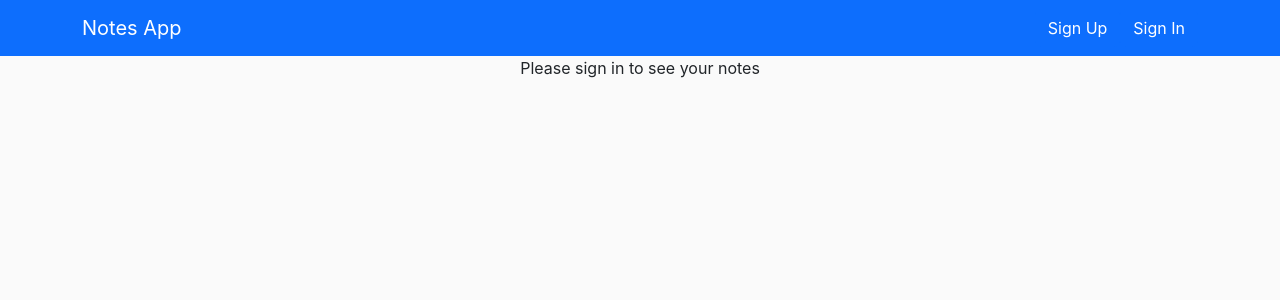
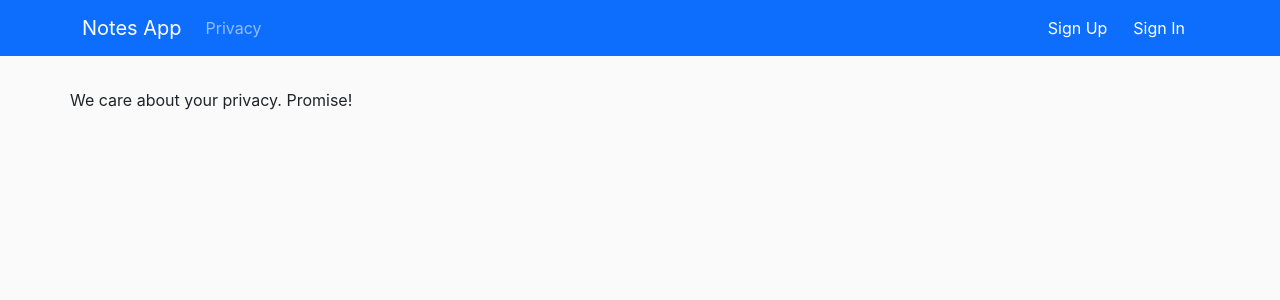
Before and after one commit to claudiaaziz/NoteIt, a React (Create React App) app in the folder frontend/: page /privacy in a window 1280 px wide. Shown: the top 300 px of the page. Built offline with nearby package versions, Linux system fonts and the light colour scheme; no server answers.

Commit message:
Add static pages - privacy page, not found page

```diff
--- a/frontend/package.json
+++ b/frontend/package.json
@@ -17,6 +17,7 @@
     "react-dom": "^18.2.0",
     "react-hook-form": "^7.51.4",
     "react-icons": "^5.2.0",
+    "react-router-dom": "^6.23.0",
     "react-scripts": "5.0.1",
     "typescript": "^4.9.5",
     "web-vitals": "^2.1.4"
--- a/frontend/src/App.tsx
+++ b/frontend/src/App.tsx
@@ -1,13 +1,15 @@
 import { useEffect, useState } from 'react';
-import { Container } from 'react-bootstrap';
-import styles from './styles/NotePage.module.css';
 import SignUpModal from './components/session/SignUpModal';
 import SignInModal from './components/session/SignInModal';
 import NavBar from './components/navbar/NavBar';
 import { User } from './models/user';
 import * as NotesApi from './network/notes_api';
-import SignedInView from './components/notes/SignedInView';
-import SignedOutView from './components/notes/SignedOutView';
+import { BrowserRouter, Route, Routes } from 'react-router-dom';
+import { Container } from 'react-bootstrap';
+import NotesPage from './pages/NotesPage';
+import PrivacyPage from './pages/PrivacyPage';
+import NotFoundPage from './pages/NotFoundPage';
+import styles from './styles/App.module.css'
 
 function App() {
   const [sessionUser, setSessionUser] = useState<User | null>(null);
@@ -27,6 +29,7 @@ function App() {
   }, []);
 
   return (
+    <BrowserRouter>
       <div>
         <NavBar
           sessionUser={sessionUser}
@@ -34,8 +37,12 @@ function App() {
           onSignOutSuccessful={() => setSessionUser(null)}
           onSignUpClicked={() => setshowSignUpModal(true)}
         />
-      <Container className={styles.notesPage}>
-        {sessionUser ? <SignedInView /> : <SignedOutView />}
+        <Container className={styles.pageContainer}>
+          <Routes>
+            <Route path='/' element={<NotesPage sessionUser={sessionUser} />} />
+            <Route path='/privacy' element={<PrivacyPage />} />
+            <Route path='/*' element={<NotFoundPage />} />
+          </Routes>
         </Container>
         {showSignUpModal && (
           <SignUpModal
@@ -56,6 +63,7 @@ function App() {
           />
         )}
       </div>
+    </BrowserRouter>
   );
 }
 
--- a/frontend/src/components/navbar/NavBar.tsx
+++ b/frontend/src/components/navbar/NavBar.tsx
@@ -1,3 +1,4 @@
+import { Link } from 'react-router-dom';
 import { Container, Nav, Navbar } from 'react-bootstrap';
 import { User } from '../../models/user';
 import SignedInView from './SignedInView';
@@ -10,13 +11,23 @@ interface NavBarProps {
   onSignOutSuccessful: () => void;
 }
 
-const NavBar = ({ sessionUser, onSignInClicked, onSignOutSuccessful, onSignUpClicked }: NavBarProps) => {
+const NavBar = ({
+  sessionUser,
+  onSignInClicked,
+  onSignOutSuccessful,
+  onSignUpClicked,
+}: NavBarProps) => {
   return (
     <Navbar bg='primary' variant='dark' expand='sm' sticky='top'>
       <Container>
-        <Navbar.Brand>Notes App</Navbar.Brand>
+        <Navbar.Brand as={Link} to='/'>Notes App</Navbar.Brand>
         <Navbar.Toggle aria-controls='main-navbar' />
         <Navbar.Collapse id='main-navbar'>
+          <Nav>
+            <Nav.Link as={Link} to='/privacy'>
+              Privacy
+            </Nav.Link>
+          </Nav>
           <Nav className='ms-auto'>
             {sessionUser ? (
               <SignedInView
--- /dev/null
+++ b/frontend/src/pages/NotFoundPage.tsx
@@ -0,0 +1,9 @@
+const NotFoundPage = () => {
+  return (
+    <div>
+      <p>Page not found</p>
+    </div>
+  );
+};
+
+export default NotFoundPage;
--- /dev/null
+++ b/frontend/src/pages/NotesPage.tsx
@@ -0,0 +1,19 @@
+import { Container } from 'react-bootstrap';
+import SignedInView from '../components/notes/SignedInView';
+import SignedOutView from '../components/notes/SignedOutView';
+import styles from '../styles/NotePage.module.css';
+import { User } from '../models/user';
+
+interface NotesPageProps {
+  sessionUser: User | null;
+}
+
+const NotesPage = ({ sessionUser }: NotesPageProps) => {
+  return (
+    <Container className={styles.notesPage}>
+      {sessionUser ? <SignedInView /> : <SignedOutView />}
+    </Container>
+  );
+};
+
+export default NotesPage;
--- /dev/null
+++ b/frontend/src/pages/PrivacyPage.tsx
@@ -0,0 +1,9 @@
+const PrivacyPage = () => {
+  return (
+    <div>
+      <p>We care about your privacy. Promise!</p>
+    </div>
+  );
+};
+
+export default PrivacyPage;
--- /dev/null
+++ b/frontend/src/styles/App.module.css
@@ -0,0 +1,3 @@
+.pageContainer {
+  padding: 32px 0;
+}
```
Also changed, not shown: 1 other file (tests, documents, lock files or other folders). Lines whose indentation alone changed are shown as unchanged.
